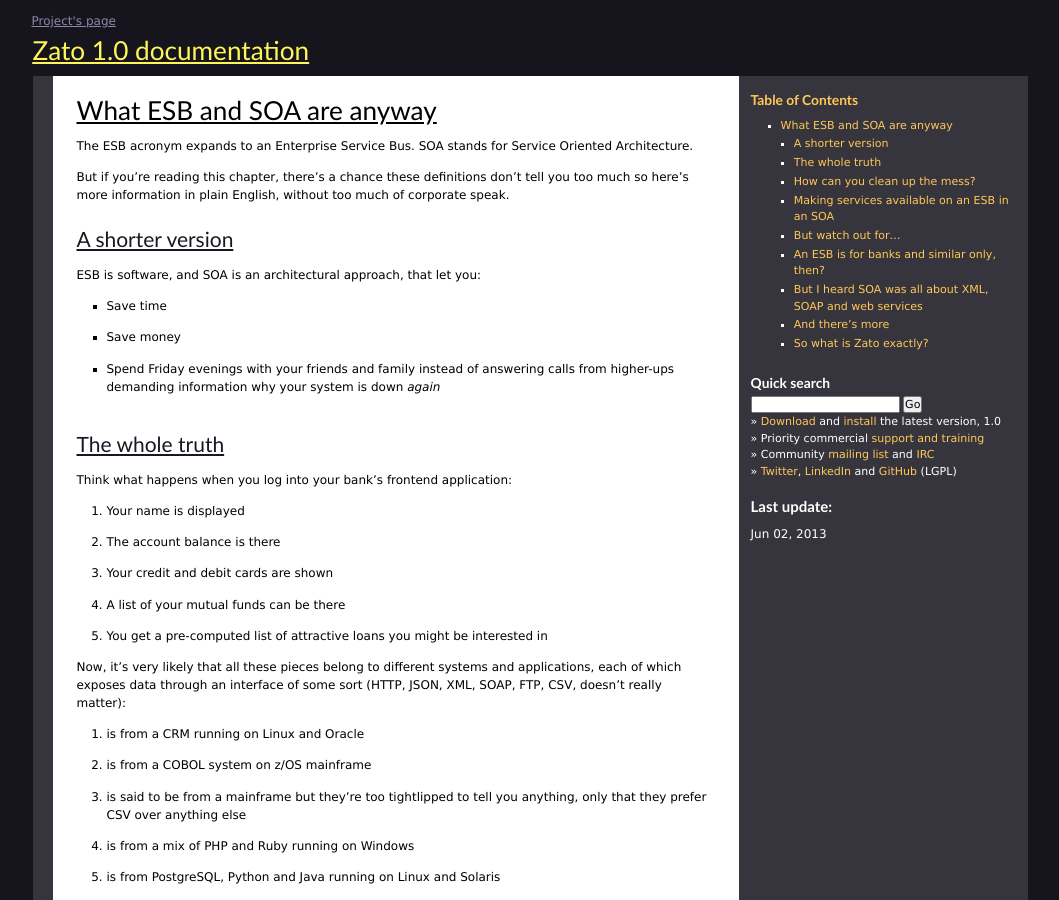
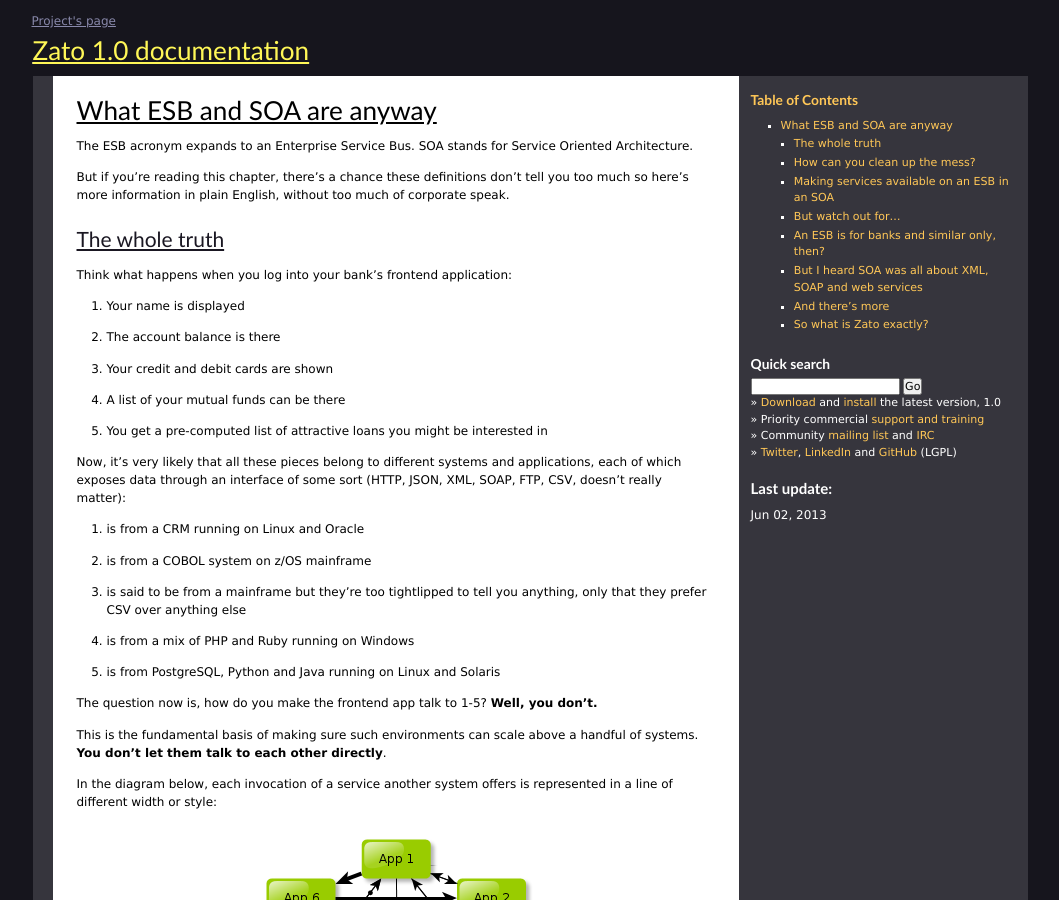
Before and after one commit to rfdiazpr/zato-docs, a Sphinx documentation site: the page built from sphinx/intro/esb-soa.txt, in a window 1280 px wide and 900 px high. Shown: the whole window, without its empty margins (110-1169 px from the left). Built offline with Sphinx 7.4.7, drawn with Linux system fonts in a browser that asks for light colours.

Commit message:
Removed the section. People come from different backgrounds and some found it too much.

```diff
--- a/sphinx/intro/esb-soa.txt
+++ b/sphinx/intro/esb-soa.txt
@@ -8,18 +8,6 @@
 But if you're reading this chapter, there's a chance these definitions
 don't tell you too much so here's more information in plain English, without
 too much of corporate speak.
-
------------------
-A shorter version
------------------
-
-ESB is software, and SOA is an architectural approach, that let you:
-
-
-* Save time
-* Save money
-* Spend Friday evenings with your friends and family instead of answering
-  calls from higher-ups demanding information why your system is down *again*
 
 ---------------
 The whole truth
```
